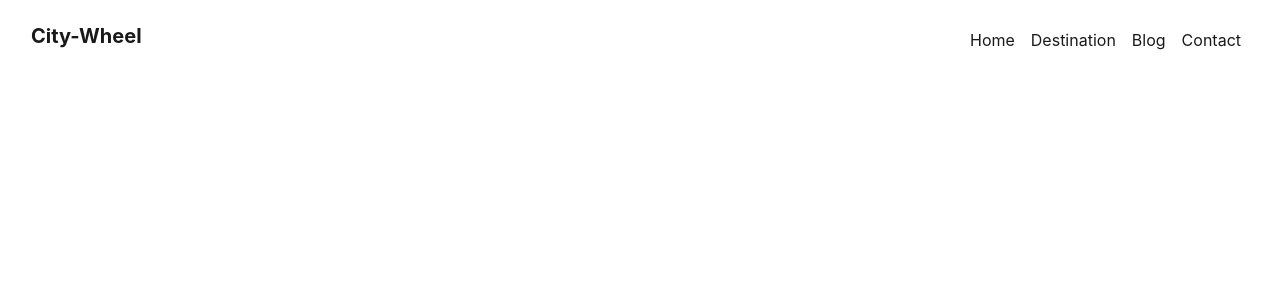
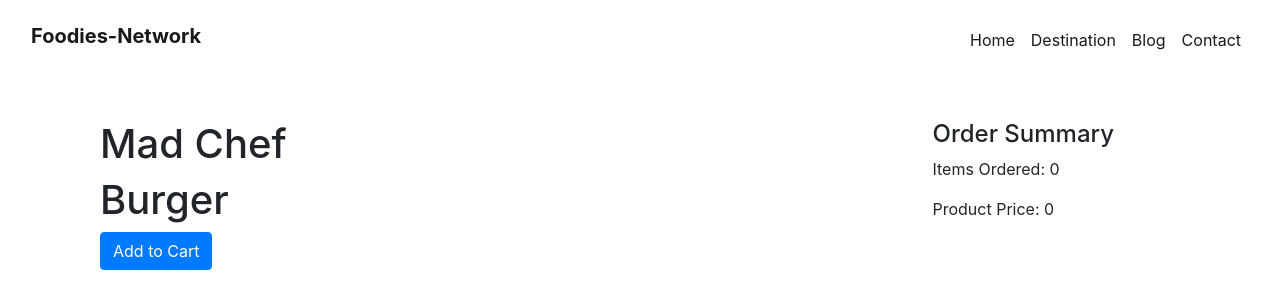
Before and after one commit to rayhan999/foodies-network, a React (Create React App) app: page /restaurant/1 in a window 1280 px wide. Shown: the top 308 px of the page. Built offline with nearby package versions, Linux system fonts and the light colour scheme.

Commit message:
Routing Complete

```diff
--- a/src/App.js
+++ b/src/App.js
@@ -10,6 +10,7 @@ import { createContext, useState } from 'react';
 
 import RestaurantList from './components/Homepage/RestaurantList/RestaurantList';
 import Header from './components/Header/Header';
+import RestaurantDetails from './components/Restaurant/RestaurantDetails/RestaurantDetails';
 
 
 function App() {
@@ -25,7 +26,9 @@ function App() {
           <Route path="/home">
             <RestaurantList></RestaurantList>
           </Route>
-
+          <Route path="/restaurant/:id">
+            <RestaurantDetails></RestaurantDetails>
+          </Route>
           {/* <PrivateRoute path="/admin">
 
             <Admin></Admin>
--- a/src/components/Header/Header.js
+++ b/src/components/Header/Header.js
@@ -1,5 +1,7 @@
 import React, { useContext } from 'react';
 import { Link } from 'react-router-dom';
+import { FontAwesomeIcon } from '@fortawesome/react-fontawesome'
+import { faShoppingCart } from "@fortawesome/free-solid-svg-icons";
 // import './Header.css';
 
 const Header = () => {
@@ -9,7 +11,7 @@ const Header = () => {
         <div>
             <nav className="navbar navbar-expand-lg navbar-light mb-5 pt-3">
                 <div className="container-fluid">
-                    <h1 class="navbar-brand" style={{ fontWeight: 'bold' }} >City-Wheel</h1>
+                    <h1 class="navbar-brand" style={{ fontWeight: 'bold' }} >Foodies-Network</h1>
                     <button className="navbar-toggler" type="button" data-bs-toggle="collapse" data-bs-target="#navbarSupportedContent" aria-controls="navbarSupportedContent" aria-expanded="false" aria-label="Toggle navigation">
                         <span className="navbar-toggler-icon float-end"></span>
                     </button>
@@ -37,6 +39,9 @@ const Header = () => {
                                     <Link class="nav-link active " style={{ color: 'white' }} to="/login">Login</Link>
                                 </li>
                             } */}
+                            {/* <li className="nav-item">
+                                <FontAwesomeIcon icon={faShoppingCart}></FontAwesomeIcon>
+                            </li> */}
                         </ul>
 
                     </div>
--- /dev/null
+++ b/src/components/Homepage/Cart/Cart.js
@@ -0,0 +1,30 @@
+import React from 'react';
+
+const Cart = (props) => {
+    console.log(props.cart);
+
+    const cart = props.cart;
+    let total = 0;
+    if (cart.length !== 0) {
+        for (let i = 0; i < cart.length; i++) {
+            const product = cart[i];
+            console.log(product.price, product.quantity)
+            total = total + product.price * product.quantity || 1;
+        }
+    } else {
+
+    }
+    const formatNumber = num => {
+        const precision = num.toFixed(2);
+        return Number(precision);
+    }
+    return (
+        <div>
+            <h4>Order Summary</h4>
+            <p>Items Ordered: {cart.length}</p>
+            <p>Product Price: {formatNumber(total)}</p>
+        </div>
+    );
+};
+
+export default Cart;
--- a/src/components/Homepage/Restaurant/Restaurant.js
+++ b/src/components/Homepage/Restaurant/Restaurant.js
@@ -1,25 +1,23 @@
 import React from 'react';
+import { Link } from 'react-router-dom';
 
 const Restaurant = (props) => {
-    const { restaurantName, restaurantLogo, restaurantAddress, restaurantDeliveryCost, restaurantRating, restaurantMenu } = props.restaurant;
+    const { restaurantId, restaurantName, restaurantLogo, restaurantAddress, restaurantDeliveryCost, restaurantRating, restaurantMenu } = props.restaurant;
     return (
 
 
         <div className="col pb-5">
-            <div className="card panda-card-item h-100 shadow p-3 bg-white rounded border-0">
-                <img src={restaurantLogo} className="card-img-top" alt="..." />
-                <div className="card-body">
-                    <h5 className="card-title">{restaurantName}</h5>
-                    <p className="card-text">{restaurantAddress}</p>
+            <Link to={`/restaurant/${restaurantId}`} style={{ textDecoration: 'none' }} className="text-dark" >
+                <div className="card panda-card-item h-100 shadow p-3 bg-white rounded border-0">
+                    <img src={restaurantLogo} className="card-img-top img-fluid" alt="..." />
+                    <div className="card-body">
+                        <h5 className="card-title">{restaurantName}</h5>
+                        <p className="card-text">{restaurantAddress}</p>
+
+                    </div>
 
                 </div>
-                <div
-                    className="card-footer  border-top-0 bg-white panda-card-footer d-flex justify-content-between">
-                    <h5 id="price">$ 234</h5>
-                    <button type="button" className=" btn d-block  "><i className="fa fa-shopping-cart"></i>&nbsp;Buy
-                    Now</button>
-                </div>
-            </div>
+            </Link>
         </div>
 
 
--- a/src/components/Homepage/RestaurantList/RestaurantList.js
+++ b/src/components/Homepage/RestaurantList/RestaurantList.js
@@ -3,20 +3,43 @@ import { useEffect } from 'react';
 import { useState } from 'react';
 import Restaurant from '../Restaurant/Restaurant';
 import fakeData from '../../../Fakedata/RestaurantList.json';
+import Cart from '../Cart/Cart';
+import { getDatabaseCart } from '../../../utilities/databaseManager';
 
 const RestaurantList = () => {
     const [Restaurants, setRestaurants] = useState([]);
+    const [cart, setCart] = useState([]);
     useEffect(() => {
         setRestaurants(fakeData);
     }, [])
+
+    useEffect(() => {
+        const savedCart = getDatabaseCart();
+        const itemId = Object.keys(savedCart);
+        console.log(itemId);
+        const previousCart = itemId.map(existingId => {
+            const item = fakeData.find(i => i.id === existingId);
+            // item.quantity = savedCart[existingId];
+            return item;
+        })
+        setCart(previousCart);
+    }, [])
+
     return (
-        <div className="container">
-
-            <h1>{fakeData.length}</h1>
-            <div className="row row-cols-1 row-cols-md-3 g-4 justify-content-center">
-                {
-                    Restaurants.map(restaurant => <Restaurant restaurant={restaurant}></Restaurant>)
-                }
+        <div className="container d-flex">
+            <div
+                class="row d-flex flex-sm-wrap-reverse flex-xs-wrap-reverse justify-content-between align-items-center p-5">
+                <div className="col-md-9" >
+                    <h1>{fakeData.length}</h1>
+                    <div className="row row-cols-1 row-cols-md-3 g-4 justify-content-center">
+                        {
+                            Restaurants.map(restaurant => <Restaurant restaurant={restaurant}></Restaurant>)
+                        }
+                    </div>
+                </div>
+                <div className="col-md-3">
+                    <Cart cart={cart}></Cart>
+                </div>
             </div>
         </div>
     );
--- /dev/null
+++ b/src/components/Restaurant/FoodItem/FoodItem.js
@@ -0,0 +1,16 @@
+import React from 'react';
+
+const FoodItem = (props) => {
+    // console.log(props);
+    const { name, image, price } = props.item;
+    return (
+        <div>
+            <h1>{name}</h1>
+            <button className="btn btn-primary"
+                onClick={() => props.handleAddProduct(props.item)}
+            >Add to Cart</button>
+        </div>
+    );
+};
+
+export default FoodItem;
--- /dev/null
+++ b/src/components/Restaurant/RestaurantDetails/RestaurantDetails.js
@@ -0,0 +1,66 @@
+import React from 'react';
+import { useEffect } from 'react';
+import { useState } from 'react';
+import { useParams } from 'react-router';
+
+import fakeData from '../../../Fakedata/RestaurantList.json';
+import { addToDatabaseCart, getDatabaseCart } from '../../../utilities/databaseManager';
+import Cart from '../../Homepage/Cart/Cart';
+import FoodItem from '../FoodItem/FoodItem';
+
+const RestaurantDetails = () => {
+    const { id } = useParams();
+    const [Restaurants, setRestaurants] = useState(fakeData);
+    useEffect(() => {
+        const savedCart = getDatabaseCart();
+        const itemId = Object.keys(savedCart);
+        console.log(itemId);
+        const previousCart = itemId.map(existingId => {
+            const item = fakeData.find(i => i.id === existingId);
+            // item.quantity = savedCart[existingId];
+            return item;
+        })
+        setCart(previousCart);
+    }, [])
+    // console.log(fakeData)
+    const myRestaurant = Restaurants.find(restaurant => restaurant.restaurantId == id);
+    // console.log(myRestaurant.restaurantName);
+    const [products, setProducts] = useState([]);
+    const [cart, setCart] = useState([]);
+    const [search, setSearch] = useState('');
+
+    const handleAddProduct = (item) => {
+        const toBeAddedKey = item.id;
+        const sameProduct = cart.find(foodItem => foodItem.id === toBeAddedKey);
+        let count = 1;
+        let newCart;
+        if (sameProduct) {
+            count = sameProduct.quantity + 1;
+            sameProduct.quantity = count;
+            const others = cart.filter(foodItem => foodItem.id !== toBeAddedKey);
+            newCart = [...others, sameProduct];
+        }
+        else {
+            item.quantity = 1;
+            newCart = [...cart, item];
+        }
+        setCart(newCart);
+        addToDatabaseCart(item.id, count);
+    }
+    return (
+        <div className="container d-flex">
+            <div className="col-md-9" >
+                <h1>{myRestaurant.restaurantName}</h1>
+                {
+                    myRestaurant.restaurantMenu.map(item => <FoodItem key={item.id} item={item} handleAddProduct={handleAddProduct}></FoodItem>)
+                }
+
+            </div>
+            <div className="col-md-3">
+                <Cart cart={cart}></Cart>
+            </div>
+        </div>
+    );
+};
+
+export default RestaurantDetails;
--- /dev/null
+++ b/src/utilities/databaseManager.js
@@ -0,0 +1,75 @@
+const getUser = () => {
+    const existingUser = sessionStorage.getItem('userId');
+    if (existingUser) {
+        return existingUser;
+    } else {
+        const newUser = 'user-' + new Date().getTime();
+        sessionStorage.setItem('userId', newUser)
+        return newUser;
+    }
+}
+
+
+const getDataKey = () => {
+    const userId = getUser();
+    return `emaJohn/carts/${userId}`
+}
+
+// push to local storage: a temporary place for database
+const getDatabaseCart = () => {
+    const dataKey = getDataKey();
+    const data = localStorage.getItem(dataKey) || "{}";
+    return JSON.parse(data);
+}
+
+const addToDatabaseCart = (key, count) => {
+    const currentCart = getDatabaseCart();
+    currentCart[key] = count;
+    localStorage.setItem(getDataKey(), JSON.stringify(currentCart));
+}
+
+const removeFromDatabaseCart = key => {
+    const currentCart = getDatabaseCart();
+    delete currentCart[key];
+    localStorage.setItem(getDataKey(), JSON.stringify(currentCart));
+}
+
+const processOrder = (cart) => {
+    localStorage.removeItem(getDataKey());
+}
+
+
+export { addToDatabaseCart, getDatabaseCart, removeFromDatabaseCart, processOrder };
+
+
+// polyfill to support older browser
+const localStorage = window.localStorage || (() => {
+  let store = {}
+  return {
+    getItem(key) {
+      return store[key]
+    },
+    setItem(key, value) {
+      store[key] = value.toString()
+    },
+    clear() {
+      store = {}
+    }
+  };
+})()
+
+const sessionStorage = window.sessionStorage || (() => {
+  let store = {}
+  return {
+    getItem(key) {
+      return store[key]
+    },
+    setItem(key, value) {
+      store[key] = value.toString()
+    },
+    clear() {
+      store = {}
+    }
+  };
+})()
+// end of poly fill
```
Also changed, not shown: src/Fakedata/RestaurantList.json (+16 -0 lines).
